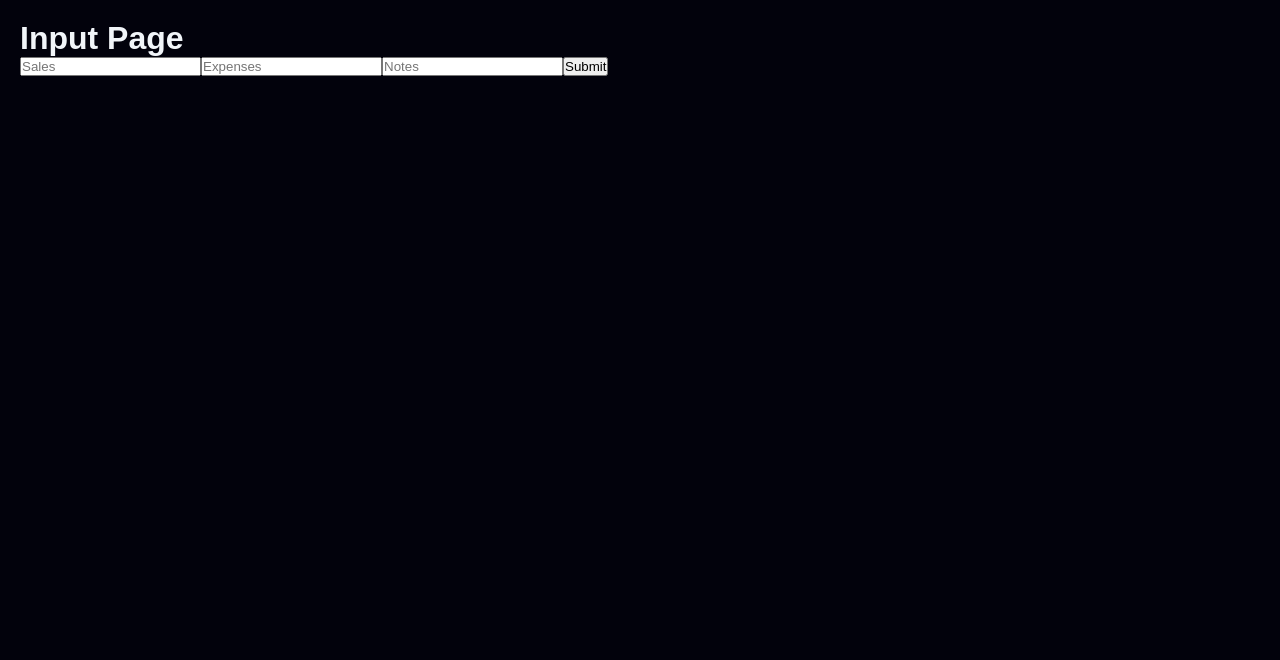
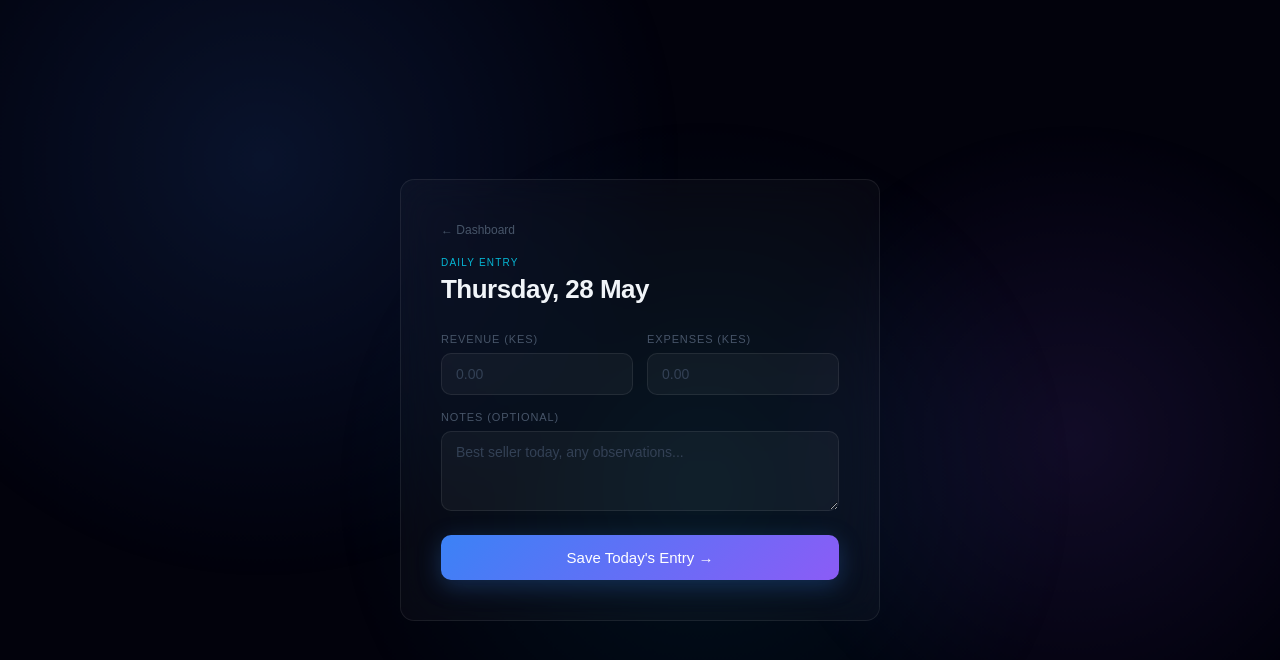
Before and after one commit to MachariaBrian12/B.O.S.S, a Next.js app: page /input in a window 1280 px wide. Shown: the top 660 px of the page. Built offline with nearby package versions, Linux system fonts and the light colour scheme; no server answers.

Commit message:
feat: complete input page with real auth and live profit preview

```diff
--- a/src/app/input/page.tsx
+++ b/src/app/input/page.tsx
@@ -1,67 +1,116 @@
 "use client";
 
 import { useState } from "react";
+import { useRouter } from "next/navigation";
+import Link from "next/link";
+import { motion } from "framer-motion";
 import { api } from "@/lib/api";
+import { useBusinessStore } from "@/store/useBusinessStore";
 
 export default function InputPage() {
-  const [sales, setSales] = useState("");
-  const [expenses, setExpenses] = useState("");
-  const [notes, setNotes] = useState("");
-  const [token] = useState("demo-token");
+  const router = useRouter();
+  const { token, setInsights } = useBusinessStore(s => s);
+  const [form, setForm] = useState({ sales: "", expenses: "", notes: "" });
   const [loading, setLoading] = useState(false);
   const [error, setError] = useState("");
+  const [success, setSuccess] = useState(false);
+
+  const update = (k: string) => (e: React.ChangeEvent<HTMLInputElement | HTMLTextAreaElement>) =>
+    setForm(f => ({ ...f, [k]: e.target.value }));
 
   const submit = async (e: React.FormEvent) => {
     e.preventDefault();
-    if (!token) return;
+    if (!token) { router.push("/login"); return; }
+    if (!form.sales || !form.expenses) { setError("Sales and expenses are required"); return; }
 
-    setError("");
-    setLoading(true);
-
+    setError(""); setLoading(true);
     try {
-      const { insights } = await api.addEntry(token, {
-        sales: parseFloat(sales),
-        expenses: parseFloat(expenses),
-        notes,
+      const data = await api.addEntry(token, {
+        sales: parseFloat(form.sales),
+        expenses: parseFloat(form.expenses),
+        notes: form.notes,
       });
-
-      console.log(insights);
-    } catch (err) {
-      setError("Failed to submit");
+      if (data.insights) setInsights(data.insights);
+      setSuccess(true);
+      setTimeout(() => router.push("/dashboard"), 1200);
+    } catch {
+      setError("Failed to save entry. Please try again.");
     } finally {
       setLoading(false);
     }
   };
 
   return (
-    <div style={{ padding: 20 }}>
-      <h1>Input Page</h1>
+    <div style={{minHeight:"100vh",display:"flex",alignItems:"center",justifyContent:"center",padding:"24px",position:"relative"}}>
+      <div className="aurora-bg"><div className="aurora-1"/><div className="aurora-2"/><div className="aurora-3"/></div>
+      <div className="noise"/>
 
-      <form onSubmit={submit}>
-        <input
-          placeholder="Sales"
-          value={sales}
-          onChange={(e) => setSales(e.target.value)}
-        />
+      <motion.div initial={{opacity:0,y:18}} animate={{opacity:1,y:0}} transition={{duration:.5}}
+        className="glass" style={{width:"100%",maxWidth:"480px",padding:"40px",position:"relative",zIndex:2}}>
 
-        <input
-          placeholder="Expenses"
-          value={expenses}
-          onChange={(e) => setExpenses(e.target.value)}
-        />
+        <div style={{marginBottom:28}}>
+          <Link href="/dashboard" style={{fontSize:12,color:"var(--t3)",textDecoration:"none",display:"inline-flex",alignItems:"center",gap:6,marginBottom:20,transition:"color .2s"}}
+            onMouseEnter={e=>(e.currentTarget.style.color="var(--t1)")}
+            onMouseLeave={e=>(e.currentTarget.style.color="var(--t3)")}>
+            ← Dashboard
+          </Link>
+          <div style={{fontSize:10,color:"var(--cyan)",letterSpacing:".12em",textTransform:"uppercase",marginBottom:6}}>Daily Entry</div>
+          <h1 style={{fontFamily:"'Syne',sans-serif",fontSize:26,fontWeight:800,color:"#F1F5F9",letterSpacing:"-.02em"}}>
+            {new Date().toLocaleDateString("en-KE",{weekday:"long",month:"long",day:"numeric"})}
+          </h1>
+        </div>
 
-        <input
-          placeholder="Notes"
-          value={notes}
-          onChange={(e) => setNotes(e.target.value)}
-        />
+        {error && (
+          <div style={{background:"rgba(239,68,68,.1)",border:"1px solid rgba(239,68,68,.25)",borderRadius:10,padding:"12px 16px",marginBottom:20,fontSize:13,color:"#EF4444"}}>
+            {error}
+          </div>
+        )}
 
-        <button type="submit" disabled={loading}>
-          {loading ? "Saving..." : "Submit"}
-        </button>
+        {success && (
+          <div style={{background:"rgba(16,185,129,.1)",border:"1px solid rgba(16,185,129,.25)",borderRadius:10,padding:"12px 16px",marginBottom:20,fontSize:13,color:"#10B981",textAlign:"center"}}>
+            ✓ Saved! Redirecting to dashboard...
+          </div>
+        )}
 
-        {error && <p style={{ color: "red" }}>{error}</p>}
-      </form>
+        <form onSubmit={submit}>
+          <div style={{display:"grid",gridTemplateColumns:"1fr 1fr",gap:14,marginBottom:16}}>
+            <div>
+              <label className="label">Revenue (KES)</label>
+              <input className="input" type="number" placeholder="0.00" min="0" step="0.01"
+                value={form.sales} onChange={update("sales")} required/>
+            </div>
+            <div>
+              <label className="label">Expenses (KES)</label>
+              <input className="input" type="number" placeholder="0.00" min="0" step="0.01"
+                value={form.expenses} onChange={update("expenses")} required/>
+            </div>
+          </div>
+
+          {form.sales && form.expenses && (
+            <motion.div initial={{opacity:0}} animate={{opacity:1}}
+              style={{marginBottom:16,padding:"12px 16px",background:"rgba(16,185,129,.07)",border:"1px solid rgba(16,185,129,.15)",borderRadius:10}}>
+              <div style={{fontSize:10,color:"#10B981",letterSpacing:".08em",textTransform:"uppercase",marginBottom:4}}>Net Profit</div>
+              <div style={{fontFamily:"'Syne',sans-serif",fontSize:22,fontWeight:700,
+                color:(parseFloat(form.sales)-parseFloat(form.expenses))>=0?"#10B981":"#EF4444"}}>
+                KES {(parseFloat(form.sales||"0")-parseFloat(form.expenses||"0")).toLocaleString()}
+              </div>
+            </motion.div>
+          )}
+
+          <div style={{marginBottom:20}}>
+            <label className="label">Notes (optional)</label>
+            <textarea className="input" placeholder="Best seller today, any observations..."
+              value={form.notes} onChange={update("notes") as any}
+              style={{resize:"vertical",minHeight:80}}/>
+          </div>
+
+          <button className="btn btn-primary" type="submit"
+            style={{width:"100%",justifyContent:"center",padding:"14px",fontSize:15}}
+            disabled={loading || success}>
+            {loading ? "Saving..." : success ? "Saved ✓" : "Save Today's Entry →"}
+          </button>
+        </form>
+      </motion.div>
     </div>
   );
 }
```
